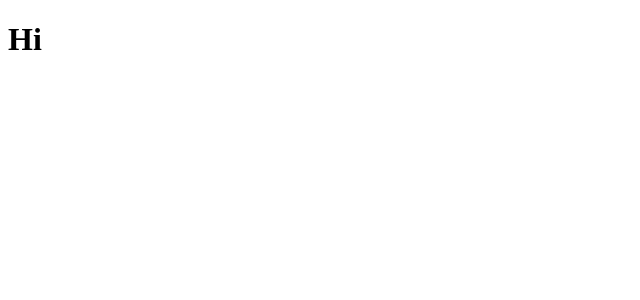
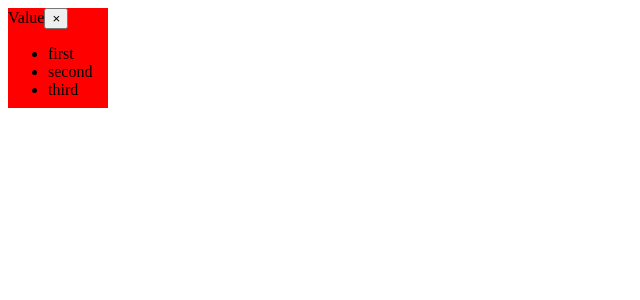
Before and after one commit to jhimy-michel/select-component, a React (Vite) app: page / in a window 1280 px wide. Shown: the top 300 px of the page, without its empty margins (0-640 px from the left). Built offline with nearby package versions, Linux system fonts and the light colour scheme.

Commit message:
adding types and defining props

```diff
--- a/src/App.tsx
+++ b/src/App.tsx
@@ -1,7 +1,14 @@
 import { useState } from "react";
+import Select from "./Select";
+
+const options = [
+  { label: "first", value: 1 },
+  { label: "second", value: 2 },
+  { label: "third", value: 3 },
+];
 
 function App() {
-  return <h1>Hi</h1>;
+  return <Select options={options} />;
 }
 
 export default App;
--- a/src/Select.tsx
+++ b/src/Select.tsx
@@ -1,18 +1,34 @@
 import React from "react";
+import styles from "./select.module.css";
 
 type SelectOption = {
   label: string;
-  value: string;
+  value: any;
 };
 
 type SelectProps = {
   options: SelectOption[];
+  value: SelectOption;
   onChange: (value: SelectOption | undefined) => void;
-  value: SelectOption;
 };
 
 const Select = ({ value, onChange, options }: SelectProps) => {
-  return <div></div>;
+  return (
+    <div className={styles.container}>
+      <span className={styles.value}>Value</span>
+      <button className={styles["clear_btn"]}>&times;</button>
+      <div className={styles.divider}></div>
+      <div className={styles.caret}></div>
+      <ul className={styles.options}>
+        {options.map((option) => (
+          <li key={option.value} className={styles.option}>
+            {" "}
+            {option.label}
+          </li>
+        ))}
+      </ul>
+    </div>
+  );
 };
 
 export default Select;
--- /dev/null
+++ b/src/select.module.css
@@ -0,0 +1,5 @@
+.container{
+    background: red;
+    width: 100px;
+    height: 100px;
+}
```
